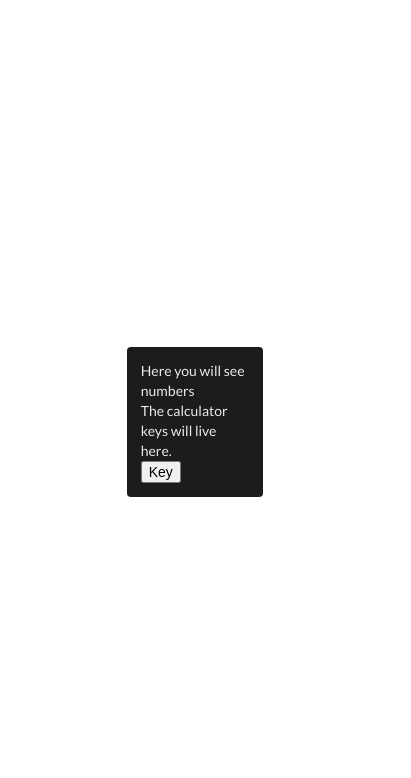
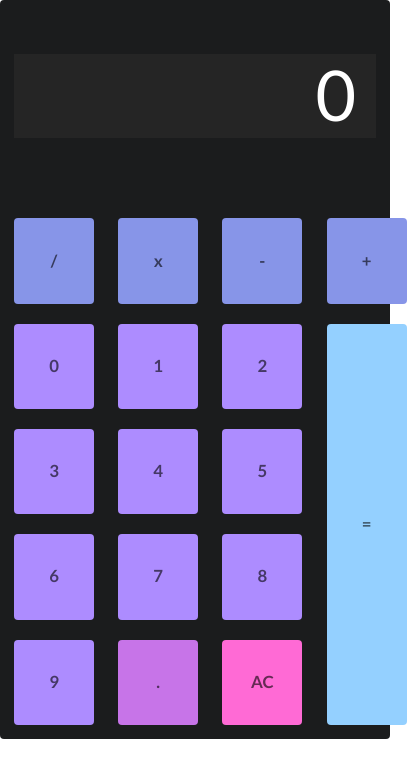
Before and after one commit to andrayantelo/FCC-React-Projects, a React (Create React App) app in the folder calculator/: page / in a window 390 px wide. Shown: the top 778 px of the page, 411 px wide, since content can reach past the window. Built offline with nearby package versions, Linux system fonts and the light colour scheme.

Commit message:
Added more styling, added a file with data for the calculator keys.

```diff
--- /dev/null
+++ b/calculator/src/apis/keys.js
@@ -0,0 +1,112 @@
+
+export const numbers = [
+    {
+      "id": 0,
+      "name": "zero",
+      "value": 0,
+      "type" : "number"
+    },
+    {
+        "id": 1,
+        "name": "one",
+        "value": 1,
+        "type" : "number"
+    },
+    {
+        "id": 2,
+        "name": "two",
+        "value": 2,
+        "type" : "number"
+    },
+    {
+        "id": 3,
+        "name": "three",
+        "value": 3,
+        "type" : "number"
+    },
+    {
+        "id": 4,
+        "name": "four",
+        "value": 4,
+        "type" : "number"
+    },
+    {
+        "id": 5,
+        "name": "five",
+        "value": 5,
+        "type" : "number"
+    },
+    {
+        "id": 6,
+        "name": "six",
+        "value": 6,
+        "type" : "number"
+    },
+    {
+        "id": 7,
+        "name": "seven",
+        "value": 7,
+        "type" : "number"
+    },
+    {
+        "id": 8,
+        "name": "eight",
+        "value": 8,
+        "type" : "number"
+    },
+    {
+        "id": 9,
+        "name": "nine",
+        "value": 9,
+        "type" : "number"
+    }
+
+];
+
+export const operators = [
+    {
+        "id": 10,
+        "name": "divide",
+        "value": "/",
+        "type": "operator"
+    },
+    {
+        "id": 11,
+        "name": "multiply",
+        "value": "x",
+        "type": "operator"
+    },
+    {
+        "id": 12,
+        "name": "subtract",
+        "value": "-",
+        "type": "operator"
+    },
+    {
+        "id": 13,
+        "name": "add",
+        "value": "+",
+        "type": "operator"
+    }
+];
+
+export const extras = [
+    {
+        "id": 14,
+        "name": "decimal",
+        "value": ".",
+        "type": "decimal-symbol"
+    },
+    {
+        "id": 15,
+        "name": "clear",
+        "value": "AC",
+        "type": "all-clear"
+    },
+    {
+        "id": 16,
+        "name": "equals",
+        "value": "=",
+        "type": "equal-sign"
+    }
+];
--- a/calculator/src/components/Display.js
+++ b/calculator/src/components/Display.js
@@ -2,8 +2,8 @@ import React from 'react';
 
 const Display = () => {
     return (
-        <div>
-            Here you will see numbers
+        <div id="display">
+            0
         </div>
     )
 }
--- a/calculator/src/components/Key.js
+++ b/calculator/src/components/Key.js
@@ -1,10 +1,12 @@
 import React from 'react';
 
-const Key = () => {
+const Key = (props) => {
+    const btnClass = props.keyType.type || "";
+
     return (
-        <div>
-            <button>
-                Key
+        <div id={props.keyType.name}>
+            <button className={`ui button ${btnClass}`}>
+                {props.keyType.value}
             </button>
         </div>
     )
--- a/calculator/src/components/KeyList.js
+++ b/calculator/src/components/KeyList.js
@@ -1,15 +1,29 @@
 import React from 'react';
 import Key from './Key';
+import { numbers, operators, extras } from '../apis/keys.js';
+
 
 const KeyList = () => {
+    const numbersList = numbers.map((number, index) => {
+        return <Key key={number.id} keyType={number} />
+    })
+
+    const operatorsList = operators.map((operator, index) => {
+        return <Key key={operator.id} keyType={operator} />
+    })
+
+    const extrasList = extras.map((extra, index) => {
+        return <Key key={extra.id} keyType={extra} />
+    })
 
     return (
-        <div className="keypad">
-            The calculator keys will live here.
-            <div className="keyContainer">
-                <Key />
-            </div>
+
+        <div className="keyPad">
+            {operatorsList}
+            {numbersList}
+            {extrasList}
         </div>
+
     )
 }
 
--- a/calculator/src/components/style.css
+++ b/calculator/src/components/style.css
@@ -4,7 +4,6 @@
 
 .outer-container {
     height: 100%;
-    width: 35%;
     margin: 0 auto;
     display: flex;
     flex-direction: column;
@@ -12,3 +11,99 @@
     justify-content: center;
     align-items: center;
 }
+
+#display {
+    width: 100%;
+    font-size: 5rem;
+    height: 80px;
+    border: none;
+    background-color: #252525;
+    color: #fff;
+    text-align: right;
+    padding: 20px 20px 0px 10px;
+}
+
+.keyPad {
+    display: grid;
+    grid-template-columns: repeat(4, 1fr);
+    grid-gap: 20px;
+}
+
+  #equals {
+    height: 100%;
+    grid-area: 2 / 4 / 6 / 5;
+  }
+
+  #equals > button {
+      background-color: #94D0FF;
+  }
+
+  .ui.button.operator {
+      background-color: #8795E8;
+  }
+
+  .ui.button.all-clear {
+      background-color: #FF6AD5;
+  }
+
+  .ui.button.decimal-symbol {
+      background-color: #C774E8;
+  }
+  .ui.button.number {
+      background-color: #AD8CFF;
+  }
+
+.ui.button {
+    width: 80px;
+    height: 100%;
+}
+
+@media only screen
+and (max-width : 515px) {
+    .outer-container {
+        height: 100vmax;
+        margin: 0;
+        display: block;
+    }
+    #display {
+        width: 100%;
+        font-size: 5rem;
+        height: 10vmax;
+        padding-top: 30px;
+        margin-top: 40px;
+        margin-bottom: 80px;
+    }
+    .keyPad {
+        height: 60vmax;
+    }
+    .ui.button {
+        width: 80px;
+        font-size: 1.2rem;
+    }
+
+
+}
+
+@media only screen
+  and (min-width: 768px)
+  and (max-width: 1024px) {
+    .outer-container {
+        height: 100vmax;
+        margin: 0;
+        display: block;
+    }
+    #display {
+        width: 100%;
+        font-size: 10rem;
+        height: 20vmax;
+        padding-top: 80px;
+        margin-top: 40px;
+    }
+    .keyPad {
+        height: 70vmax;
+    }
+    .ui.button {
+        width: 150px;
+        font-size: 2rem;
+    }
+}
```
